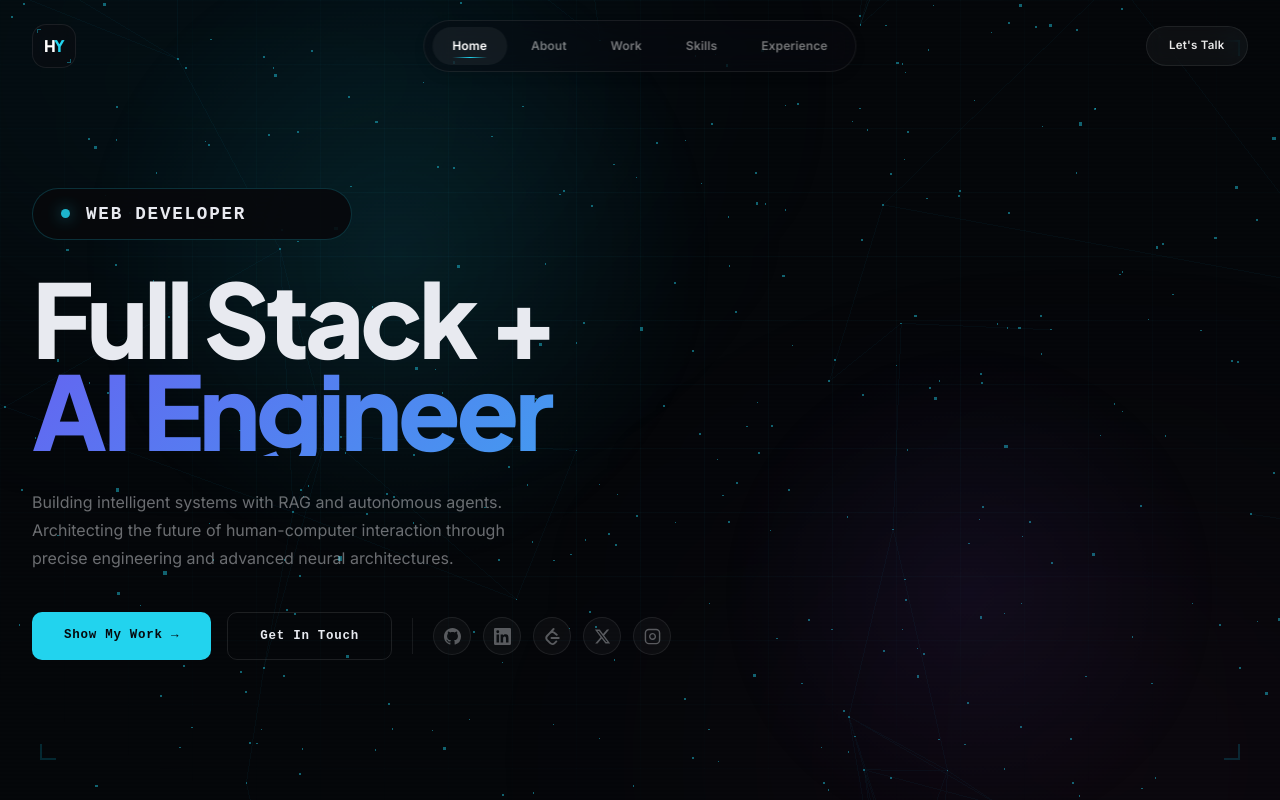
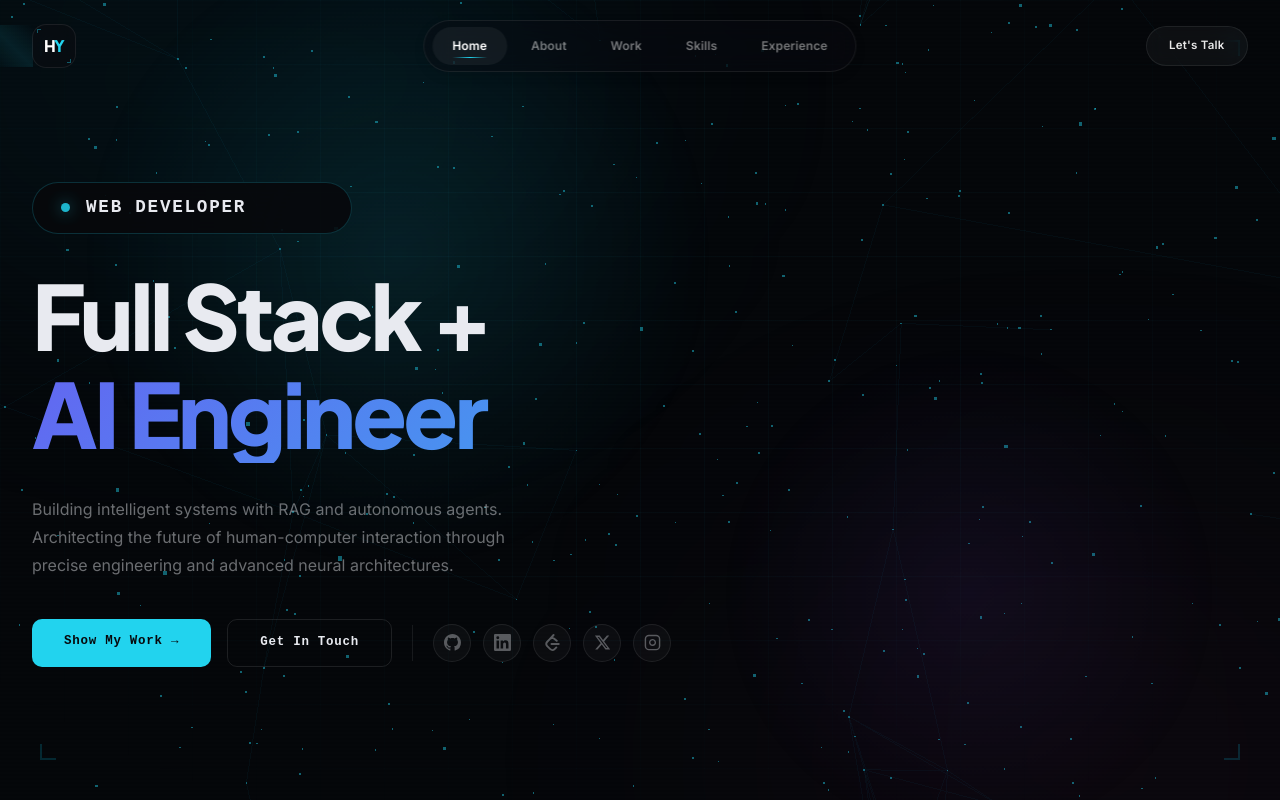
Before and after one commit to Harsh-Yadav029/Personal-Portfolio, a React (Vite) app: page / in a window 1280 px wide. Shown: the top 800 px of the page. Built offline with nearby package versions, Linux system fonts and the light colour scheme; a web font is replaced by a local one.

Commit message:
updation of styling and fonts

```diff
--- a/src/components/Hero.jsx
+++ b/src/components/Hero.jsx
@@ -142,12 +142,12 @@ export default function Hero() {
             initial={{ opacity: 0, y: 32 }}
             animate={{ opacity: 1, y: 0 }}
             transition={{ delay: 0.2, duration: 0.8, ease: [0.16, 1, 0.3, 1] }}
-            style={{ overflow: "hidden" }}
+            style={{ overflow: "visible" }}
           >
             <h1 style={{
-              fontSize: "clamp(3rem, 8vw, 7.5rem)",
+              fontSize: "clamp(3rem, 7vw, 6.5rem)",
               fontWeight: 900,
-              lineHeight: 0.9,
+              lineHeight: 1.1,
               letterSpacing: "-0.04em",
               color: "#e8eaf0",
               margin: 0,
@@ -160,12 +160,12 @@ export default function Hero() {
             initial={{ opacity: 0, y: 32 }}
             animate={{ opacity: 1, y: 0 }}
             transition={{ delay: 0.32, duration: 0.8, ease: [0.16, 1, 0.3, 1] }}
-            style={{ overflow: "hidden" }}
+            style={{ overflow: "visible" }}
           >
             <h1 style={{
-              fontSize: "clamp(3rem, 8vw, 7.5rem)",
+              fontSize: "clamp(3rem, 7vw, 6.5rem)",
               fontWeight: 900,
-              lineHeight: 0.9,
+              lineHeight: 1.1,
               letterSpacing: "-0.04em",
               margin: 0,
               background: "linear-gradient(135deg, #6366f1 0%, #22d3ee 100%)",
--- a/src/components/Navbar.jsx
+++ b/src/components/Navbar.jsx
@@ -136,7 +136,7 @@ export default function Navbar() {
           alignItems: "center",
           justifyContent: "center",
           position: "relative",
-          overflow: "hidden",
+          padding: "2px 0",
           transition: "all 0.4s ease",
         }}>
           {/* Animated background accent */}
```
